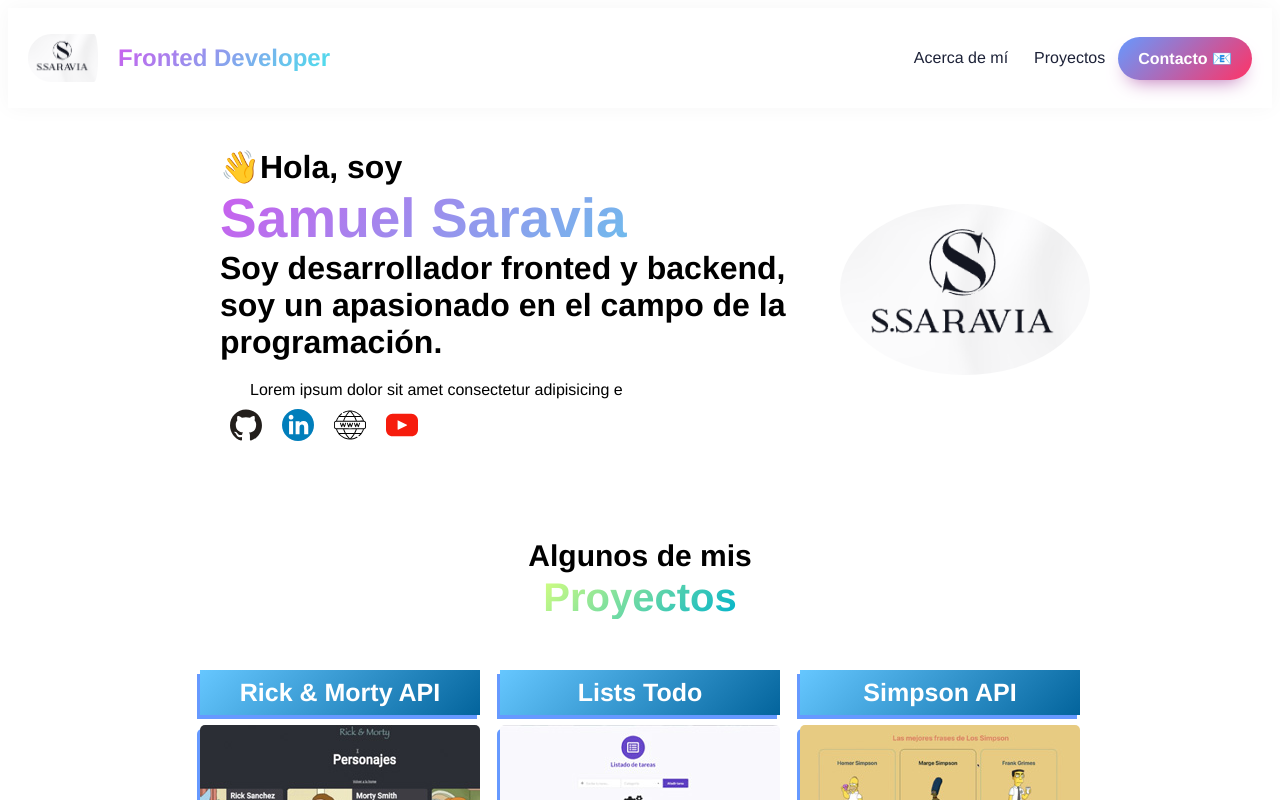
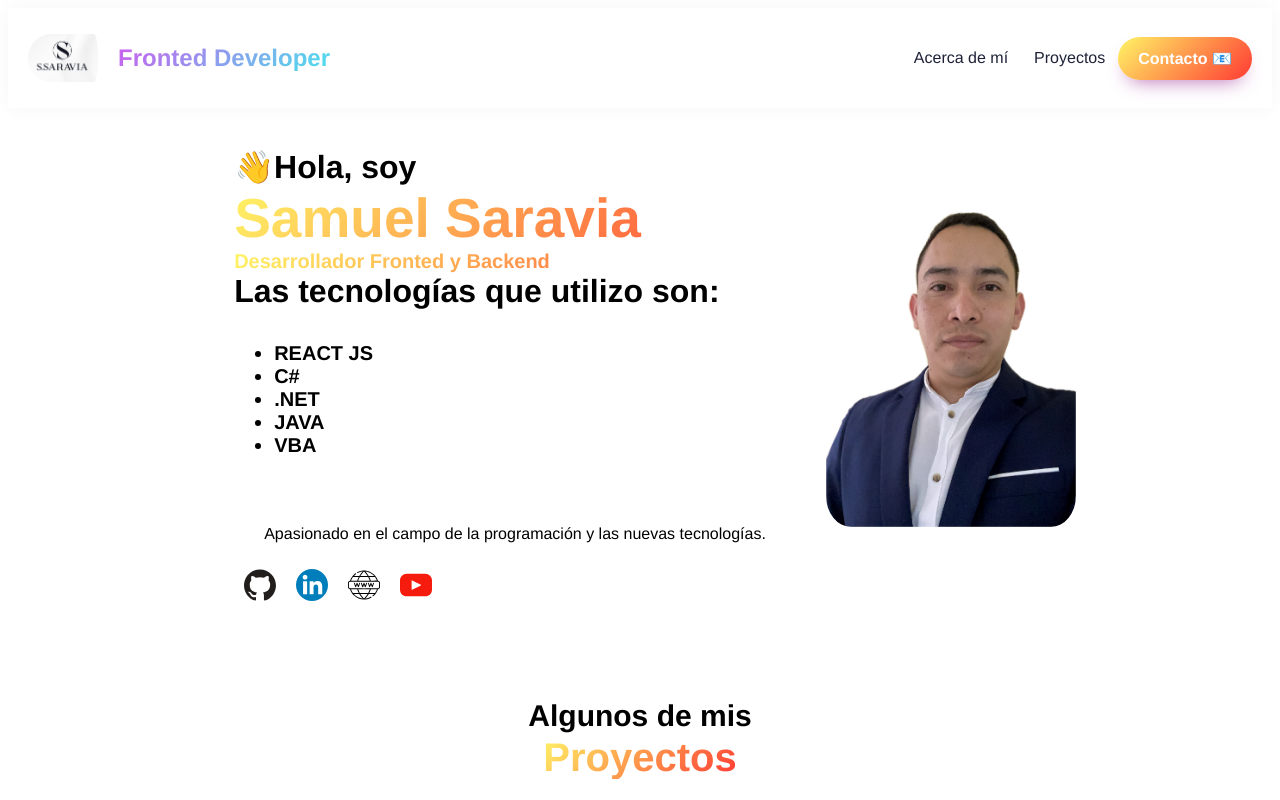
Before and after one commit to samy19142/Portfolio-Samuel_Saravia, a React (Vite) app: page / in a window 1280 px wide. Shown: the top 800 px of the page. Built offline with nearby package versions, Linux system fonts and the light colour scheme.

Commit message:
feat: add the image Profile

```diff
--- a/src/components/AboutMe/AboutMe.jsx
+++ b/src/components/AboutMe/AboutMe.jsx
@@ -34,11 +34,20 @@ const AboutMe = () => {
           <S.Title>
             <p>👋Hola, soy</p>
             <p>Samuel Saravia</p>
-            <p>Soy desarrollador fronted y backend, <br/>soy un apasionado en el campo de la programación.</p>
+
+            <p>Desarrollador Fronted y Backend</p>
+            <p>Las tecnologías que utilizo son:</p>
+            <ul>
+              <li>REACT JS</li>
+              <li>C#</li>
+              <li>.NET</li>
+              <li>JAVA</li>
+              <li>VBA</li>
+            </ul>
           </S.Title>
 
           <S.ContainerText>
-            Lorem ipsum dolor sit amet consectetur adipisicing e
+          <p>Apasionado en el campo de la programación y las nuevas tecnologías.</p>
           </S.ContainerText>
 
           <S.ContainerIcons>
@@ -56,7 +65,7 @@ const AboutMe = () => {
         </S.ContainerText>
 
         <S.ContainerImage>
-                <img src="img/Logo.png" alt="Samuel Saravia"/>
+                <img src="img/Perfil.png" alt="Samuel Saravia"/>
         </S.ContainerImage>
 
       </S.ContainerFlex>
--- a/src/components/AboutMe/AboutMe.styles.jsx
+++ b/src/components/AboutMe/AboutMe.styles.jsx
@@ -39,6 +39,16 @@ export const Title = styled.h1`
         -webkit-background-clip:text !important;
         -webkit-text-fill-color: transparent !important;
     }
+    p:nth-child(3){
+        font-size:20px;
+        background: ${colors.TEXT_GRADIENT_PURPLE};
+        -webkit-background-clip:text !important;
+        -webkit-text-fill-color: transparent !important;
+    }
+
+    li{
+        font-size:20px;
+    }
 
     @media (max-width: 768px) {
         padding:0;
@@ -72,7 +82,7 @@ export const ContainerIcons = styled.div`
 
     img:hover{
         transform:scale(1.2);
-        background:${colors.TEXT_GRADIENT_GREEN};
+        background: linear-gradient(to bottom, #0f2027, #203a43, #a3bbc5);
         border-radius:50%;
         transition:all ease-in .2s;
     }
@@ -89,7 +99,8 @@ export const ContainerImage = styled.div`
 
     img{
         width:250px;
-        border-radius:50%;
+        border-radius:10%;
+
     }
 
     @media (max-width:768px){
--- a/src/components/Navbar/Navbar.styles.jsx
+++ b/src/components/Navbar/Navbar.styles.jsx
@@ -2,6 +2,8 @@ import styled from "styled-components";
 import { colors } from "../../styles/colors";
 
 export const ContainerNavbars = styled.div`
+  position:sticky;
+  top:0;
   max-width: 100vw;
   height: 100px;
   box-shadow: ${colors.BOX_SHADOW};
@@ -73,7 +75,7 @@ export const Containeritems = styled.div`
 export const Button = styled.button`
     color: ${colors.TEXT_WHITE};
     box-shadow:${colors.BOX_SHADOW_BUTTON};
-    background: linear-gradient(135deg, #6699ff 0%, #ff3366 100%);
+    background: linear-gradient(135deg, #fff566 0%, #ff3a33 100%);
     padding: 12px 20px;
     border-radius:999px;
     border:none;
--- a/src/components/Projects/Projects.styles.jsx
+++ b/src/components/Projects/Projects.styles.jsx
@@ -17,7 +17,7 @@ export const Title = styled.h2`
 
     span{
         font-size:40px;
-        background: linear-gradient(135deg,#d6ff7f 0%, #00b3cc 100%);
+        background: linear-gradient(135deg, #fff566 0%, #ff3a33 100%);
         -webkit-background-clip:text !important;
         -webkit-text-fill-color:transparent !important;
     }
@@ -47,7 +47,7 @@ export const TitleProject = styled.h3`
     text-align:center;
     margin-bottom:10px;
     color:${colors.TEXT_WHITE};
-    background: linear-gradient(135deg, rgb(102, 199, 255) 0%, rgb(3, 100, 156) 100%);
+    background: linear-gradient(to bottom, #0f2027, #203a43, #2c5364);
     box-shadow:${colors.BOX_SHADOW_BLUE};
     text-decoration:none;
 `;
@@ -100,9 +100,16 @@ export const ContainerFooter = styled.div`
     margin-top:10px;
     img{
         width:35px;
+        transition: width  .2s ease-in;
     }
 
     a:first-of-type{
         padding:0 20px;
     }
+
+    img:hover{
+        width:40px;
+        background: linear-gradient(to bottom, #0f2027, #203a43, #a3bbc5);
+        border-radius:100%;
+    }
 `;
--- a/src/components/Projects/ProjectsData.jsx
+++ b/src/components/Projects/ProjectsData.jsx
@@ -51,7 +51,7 @@ export const projectsPortfolio = [
       description:
         "Application created with React JS and Styled Components to make a request an external API of Simpsons.",
       repository: "https://github.com/samy19142/Frases-Simpson",
-      website: "https://darling-sherbet-0b3fd9.netlify.app",
+      website: "https://clever-selkie-e81dc8.netlify.app",
     },
     {
       title: "Marvel API",
--- a/src/styles/colors.js
+++ b/src/styles/colors.js
@@ -1,5 +1,5 @@
 export const colors = {
-    TEXT_GRADIENT_PURPLE: "linear-gradient(135deg,#cb5eee 0%,#4be1ec 100%)",
+    TEXT_GRADIENT_PURPLE: "linear-gradient(135deg, #fff566 0%, #ff3a33 100%);",
     TEXT_GRADIENT_GREEN: "linear-gradient(135deg,#d6ff7f 0%,#00b3cc 100%)",
     TEXT_GREY_NEUTRAL: "#6b6f76",
     TEXT_BLACK: "#1d2238",
```
Also changed, not shown: public/img/Perfil.png (added).
